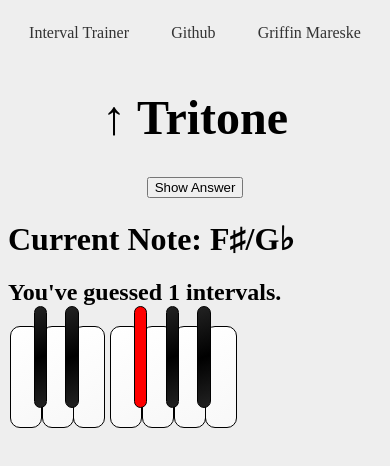
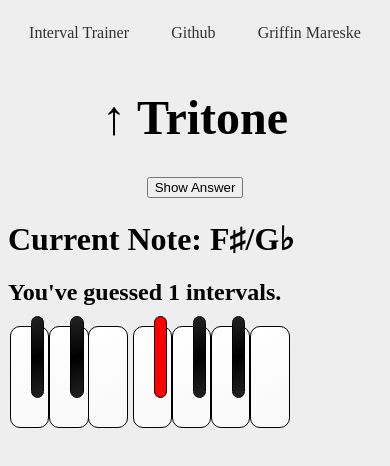
Before and after one commit to gmareske/interval-trainer, a plain HTML site: page index.html in a window 390 px wide. Both pictures are taken after a click on the element "Show Answer". Drawn offline with Linux system fonts and the light colour scheme.

Commit message:
It looks fine on phone screens now but not big laptop screens
Can I not find happiness with CSS?

```diff
--- a/styles.css
+++ b/styles.css
@@ -38,7 +38,7 @@ header div a {
     display: inline-block;
     position: relative;
     margin: 0 2px;
-    width: 8%;
+    width: 10%;
     height: 100px;
     max-width: 100px;
     border: 1px solid black;
@@ -52,8 +52,10 @@ header div a {
 }
 .black {
     background: linear-gradient(-20deg, #222, #000, #222);
-    bottom: 20px;
+    bottom: 30px;
+    right: 10px;
     width: 3%;
+    height: 80px;
     z-index: 10;
     margin-right: -3%;
     margin-left: -3%;
```
